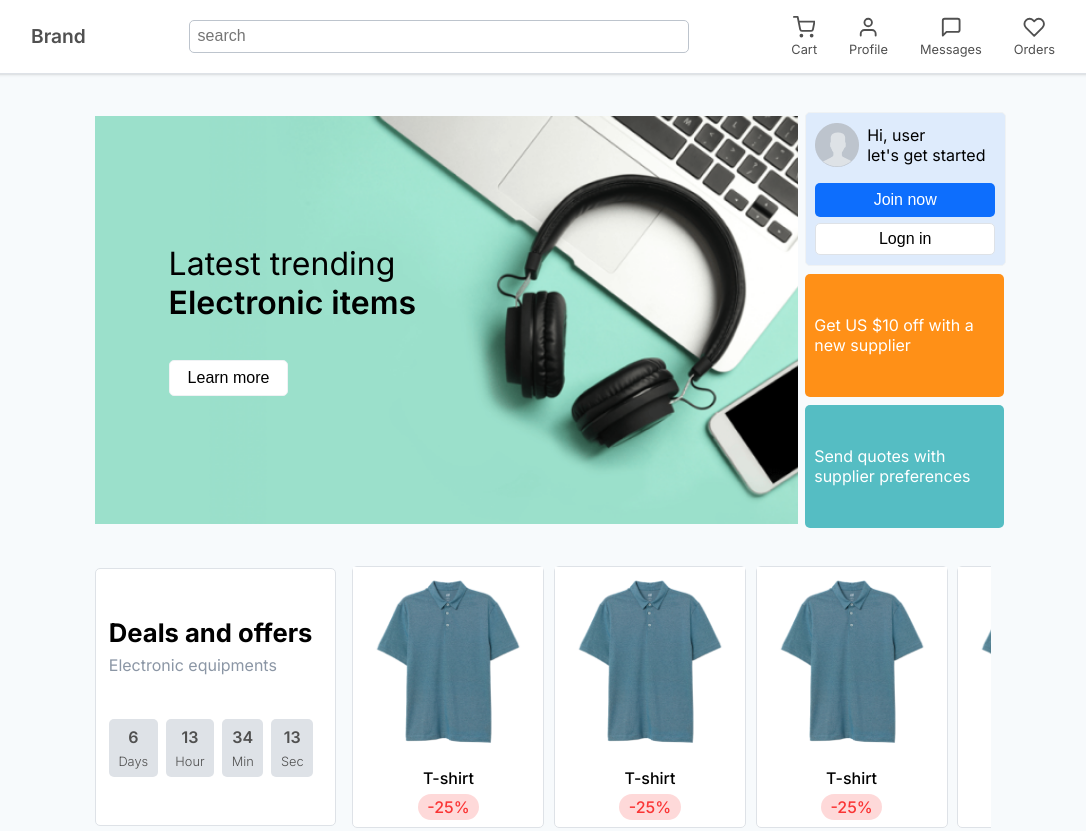
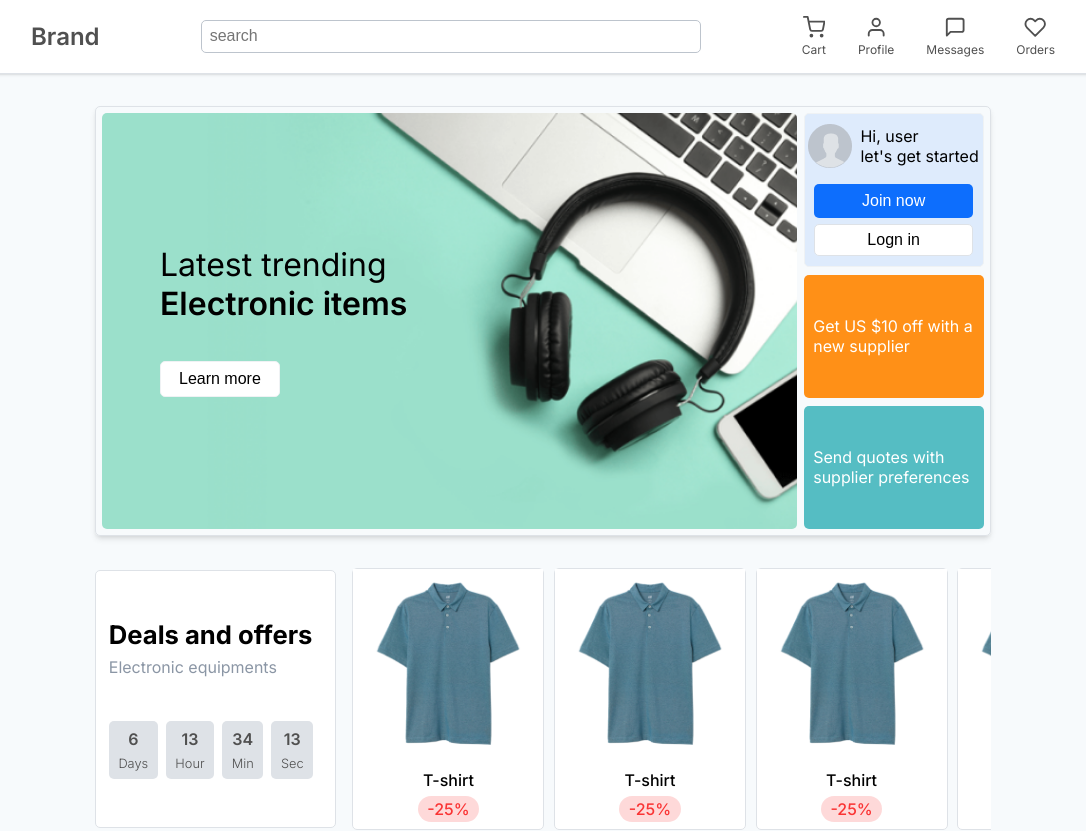
Before and after one commit to Shobhit-Mishra-02/ecommerceV2, a Next.js app: page / in a window 1280 px wide. Shown: the top 831 px of the page, without its empty margins (97-1183 px from the left). Built offline with nearby package versions, Linux system fonts and the light colour scheme.

Commit message:
added font size and box-shadow utility classes

```diff
--- a/app/globals.css
+++ b/app/globals.css
@@ -1,6 +1,7 @@
 @import url("https://fonts.googleapis.com/css2?family=Fira+Code:wght@300;400;500;600;700&family=Inter:wght@200;300;400;500;600;700;800&family=Nunito:ital,wght@0,200;0,300;0,400;0,500;0,600;0,700;0,900;1,800&family=Open+Sans:wght@300;500;700&family=Raleway:wght@300;400;500;600;700;800;900&family=Roboto:ital,wght@0,300;0,400;0,500;0,700;0,900;1,900&display=swap");
 
 :root {
+  /* colors  */
   --gray-600: #505050;
   --gray-500: #8b96a5;
   --gray-400: #bdc4cd;
@@ -12,6 +13,24 @@
   --green: #00b517;
   --orange: #ff9017;
   --red: #fa3434;
+
+  /* font size  */
+  --text-xs: 0.75rem;
+  --text-sm: 0.875rem;
+  --text-base: 1rem;
+  --text-lg: 1.125rem;
+  --text-xl: 1.25rem;
+  --text-2xl: 1.5rem;
+  --text-3xl: 1.875rem;
+  --text-4xl: 2.25rem;
+  --text-5xl: 3rem;
+
+  /* box shadow  */
+  --shadow-sm: 0 1px 2px 0 rgb(0 0 0 / 0.05);
+  --shadow: 0 1px 3px 0 rgb(0 0 0 / 0.1), 0 1px 2px -1px rgb(0 0 0 / 0.1);
+  --shadow-md: 0 4px 6px -1px rgb(0 0 0 / 0.1), 0 2px 4px -2px rgb(0 0 0 / 0.1);
+  --shadow-lg: 0 10px 15px -3px rgb(0 0 0 / 0.1),
+    0 4px 6px -4px rgb(0 0 0 / 0.1);
 }
 
 body {
--- a/components/header/Header.jsx
+++ b/components/header/Header.jsx
@@ -6,10 +6,12 @@ const Header = () => {
     <div className="container">
       <div className="header">
         <div className="header_banner">
-          <h2 className="header_banner__heading">
-            Latest trending <span>Electronic items</span>
-          </h2>
-          <button className="header_banner__btn">Learn more</button>
+          <div>
+            <h2 className="header_banner__heading">
+              Latest trending <span>Electronic items</span>
+            </h2>
+            <button className="header_banner__btn">Learn more</button>
+          </div>
         </div>
 
         {/* login section  */}
--- a/components/header/header.css
+++ b/components/header/header.css
@@ -1,12 +1,18 @@
 .header {
-  width: 100%;
+  /* width: 100%; */
   height: auto;
   margin-top: 2rem;
   margin-bottom: 2rem;
   display: flex;
   justify-content: center;
-  align-items: center;
+  /* align-items: center; */
+
   flex-direction: row;
+  padding: 0.4rem;
+  border-radius: 5px;
+  border: 1px solid var(--gray-300);
+
+  box-shadow: var(--shadow-md);
 }
 
 .header_banner {
@@ -14,8 +20,13 @@
   background-position: center;
   background-repeat: no-repeat;
   background-size: cover;
-  padding: 4rem 1rem;
+  padding: 3rem 1rem;
   width: 100%;
+  border-radius: 5px;
+
+  display: flex;
+  justify-content: flex-start;
+  align-items: center;
 }
 
 .header_banner__heading {
@@ -41,7 +52,7 @@
 }
 
 .right_section {
-  padding: 0.4rem;
+  padding: 0rem 0rem 0rem 0.4rem;
   width: 180px;
   display: none;
 }
@@ -49,7 +60,7 @@
 .right_login {
   border: 1px solid var(--gray-200);
   height: auto;
-  width: 100%;
+  /* width: 100%; */
   border-radius: 5px;
   padding: 0.6rem;
   background-color: #0d6dfd1b;
@@ -115,7 +126,7 @@
 .right_msg__orange,
 .right_msg__green {
   color: white;
-  width: 100%;
+  /* width: 100%; */
   padding: 2.6rem 0.6rem;
   border-radius: 5px;
 }
@@ -136,19 +147,19 @@
 
 @media (min-width: 640px) {
   .header_banner {
-    padding: 4rem;
+    padding: 4rem 1.2rem;
   }
 }
 
 @media (min-width: 768px) {
   .header_banner {
-    padding: 4rem;
+    /* padding: 4rem; */
   }
 }
 
 @media (min-width: 1024px) {
   .header_banner {
-    padding: 8rem 4.6rem;
+    padding: 4rem 3.6rem;
     /* height: 100%; */
     /* width: 100%; */
   }
--- a/components/navigation/navigation.css
+++ b/components/navigation/navigation.css
@@ -33,7 +33,7 @@
 }
 
 .navbar_options__left span {
-  font-size: 1.2rem;
+  font-size: var(--text-2xl);
   font-weight: 600;
   cursor: pointer;
   color: var(--gray-600);
@@ -124,7 +124,7 @@
   border: none;
   outline: none;
   cursor: pointer;
-  font-size: 1rem;
+  font-size: var(--text-base);
   font-weight: 400;
 }
 
@@ -132,7 +132,7 @@
 .slider_last {
   font-style: normal;
   font-weight: 400;
-  font-size: 16px;
+  font-size: var(--text-base);
   line-height: 19px;
 
   display: flex;
@@ -204,6 +204,7 @@
   stroke: var(--gray-600);
   color: var(--gray-600);
   cursor: pointer;
+  /* font-size: var(--text-sm); */
 }
 
 .navbar_right__link:hover {
@@ -244,7 +245,7 @@
     display: block;
     width: 100%;
     text-align: center;
-    font-size: 0.8rem;
+    font-size: var(--text-xs);
   }
 
   .navbar_right__link svg {
@@ -271,6 +272,10 @@
   .navbar_search__big input {
     width: 500px;
   }
+
+  .navbar_right__link {
+    font-size: var(--text-sm);
+  }
 }
 
 @media (min-width: 1280px) {
```
